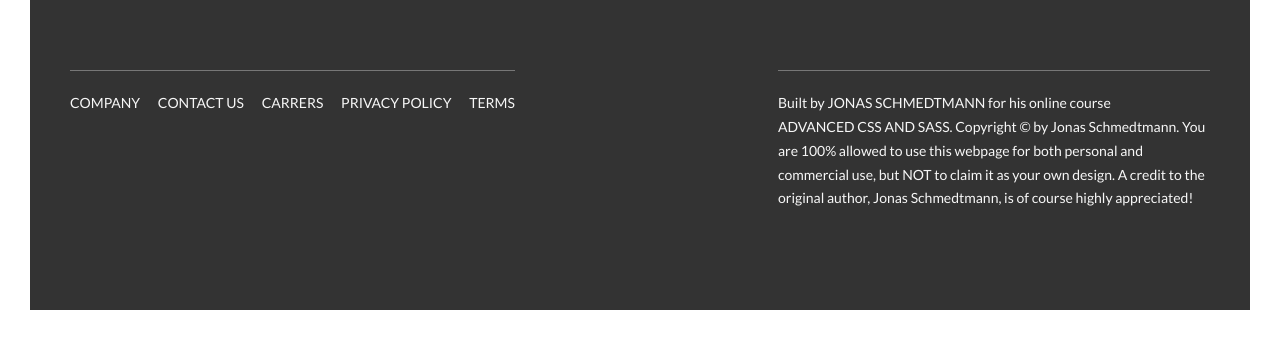
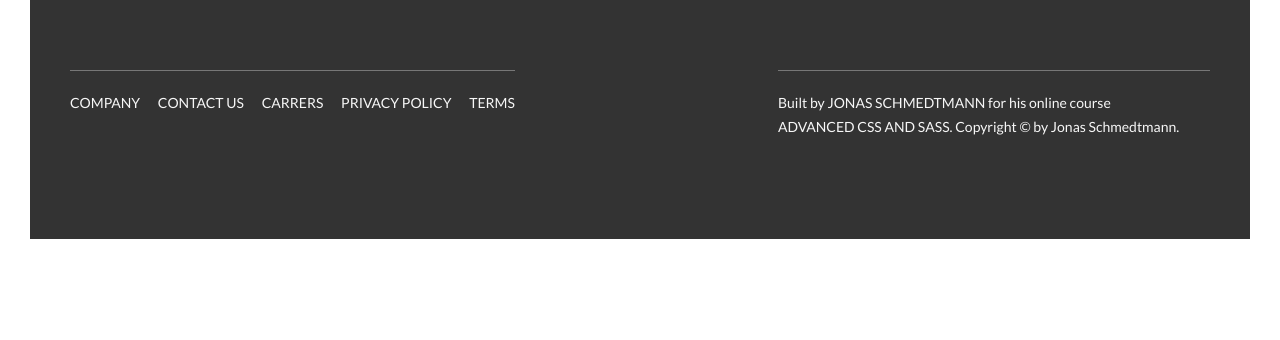
Before and after one commit to CodeDragon03/Navila, a website: page index.html in a window 1280 px wide. Shown: the part 5815-6155 px from the top of the page. After the commit the page ends 6084 px from the top, so only its background shows below. Drawn offline with Linux system fonts and the light colour scheme.

Commit message:
Update index.html

```diff
--- a/index.html
+++ b/index.html
@@ -391,9 +391,7 @@
                 <div class="col-1-of-2">
                     <p class="footer__copyright">
                         Built by <a href="#" class="footer__link">Jonas Schmedtmann</a> for his online course <a href="#" class="footer__link">Advanced CSS and Sass</a>.
-                        Copyright &copy; by Jonas Schmedtmann. You are 100% allowed to use this webpage for both personal
-                        and commercial use, but NOT to claim it as your own design. A credit to the original author, Jonas
-                        Schmedtmann, is of course highly appreciated!
+                        Copyright &copy; by Jonas Schmedtmann.
                     </p>
                 </div>
             </div>
```
